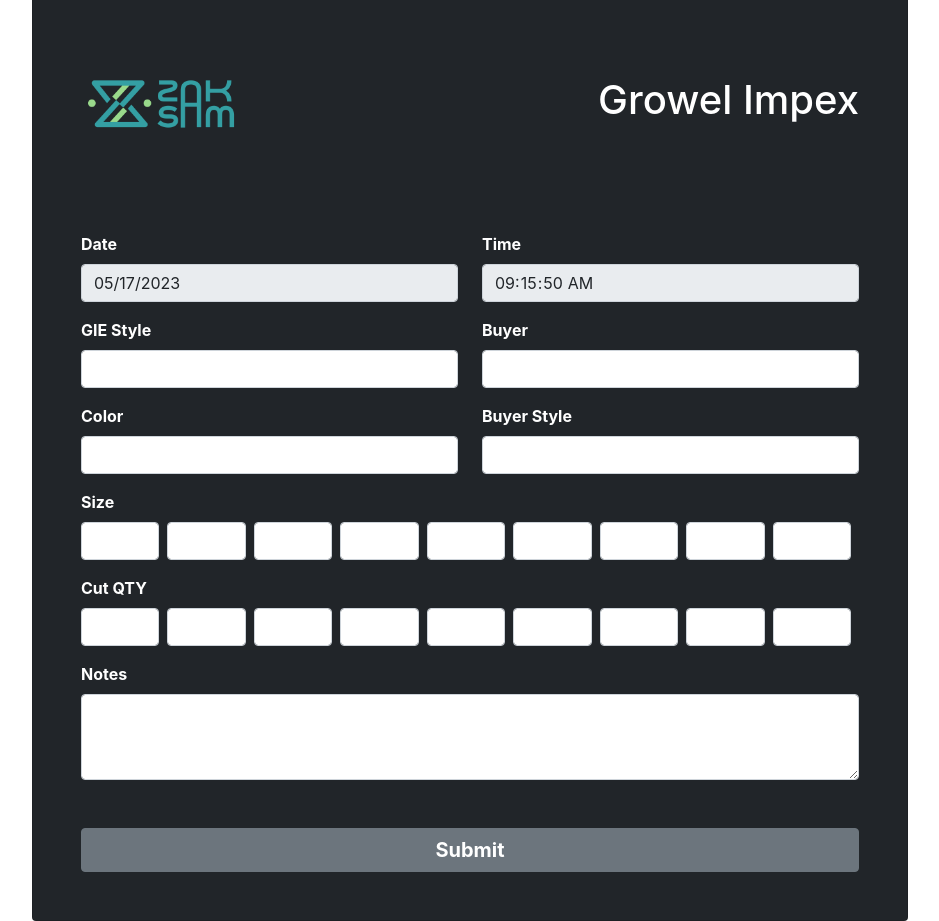
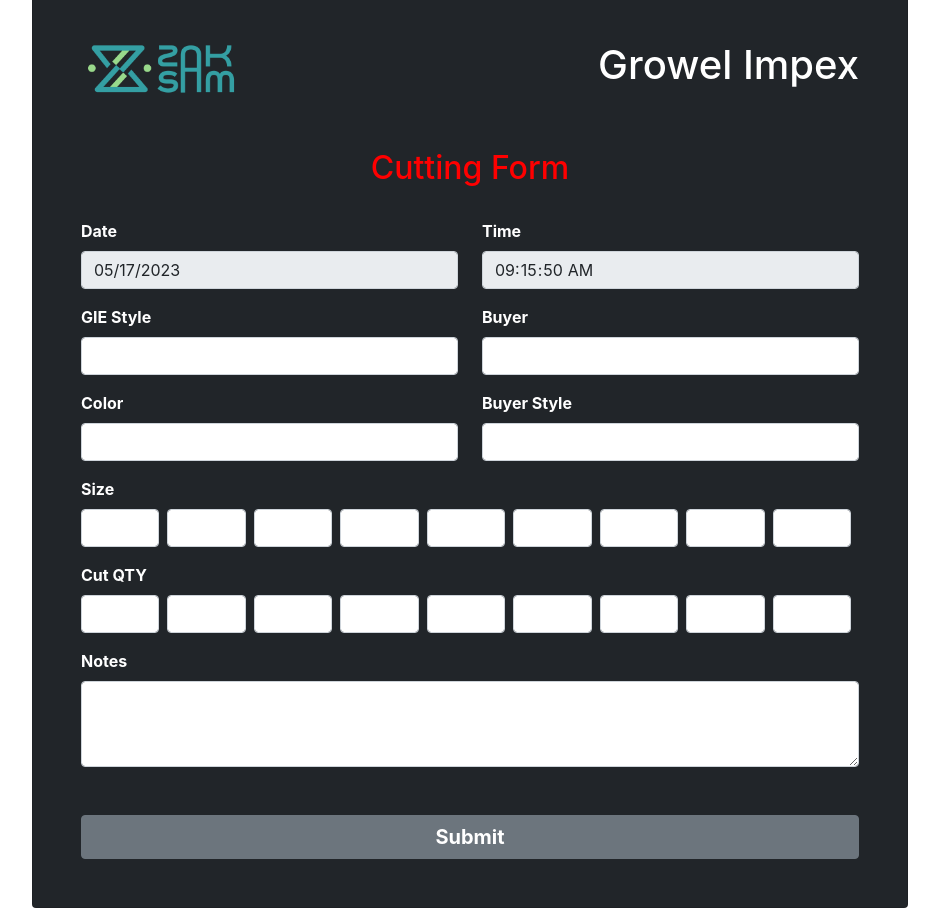
Before and after one commit to jaypatel149/growel_impex_form, a React (Create React App) app: page / in a window 1280 px wide. Shown: the whole page, without its empty margins (170-1109 px from the left). Built offline with nearby package versions, Linux system fonts and the light colour scheme.

Commit message:
first commit

```diff
--- a/src/components/Form.css
+++ b/src/components/Form.css
@@ -8,3 +8,7 @@
   width: 10rem;
   height: auto;
 }
+
+.card{
+  padding: 0 3rem;
+}
--- a/src/components/Form.js
+++ b/src/components/Form.js
@@ -83,11 +83,12 @@
         className="d-flex align-items-center justify-content-center vh-100"
         onSubmit={handleSubmit(onSubmit)}
       >
-        <div className="card bg-dark text-white fw-bold p-5">
-        <div className="d-flex justify-content-between align-items-center mb-5 logo">
+        <div className="card bg-dark text-white fw-bold">
+        <div className="d-flex justify-content-between align-items-center  logo">
           <img src="/assests/logo1.png" alt="logo"/>
           <h1>Growel Impex</h1>
         </div>
+          <h2 style={{color:"red",marginBottom:"2rem"}} className="text-center">Cutting Form</h2>
           <div className="row">
             <div className="col-md-6">
               <div className="mb-3">
@@ -235,7 +236,7 @@
             <div className="col-md-12">
               <button
                 type="submit"
-                className="btn btn-secondary w-100 fw-bold fs-5"
+                className="btn btn-secondary w-100 fw-bold fs-5 mb-5"
               >
                 Submit
               </button>
```
